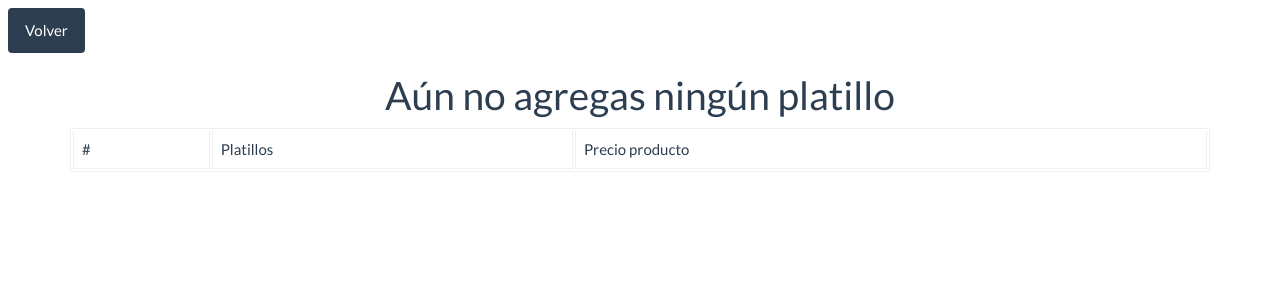
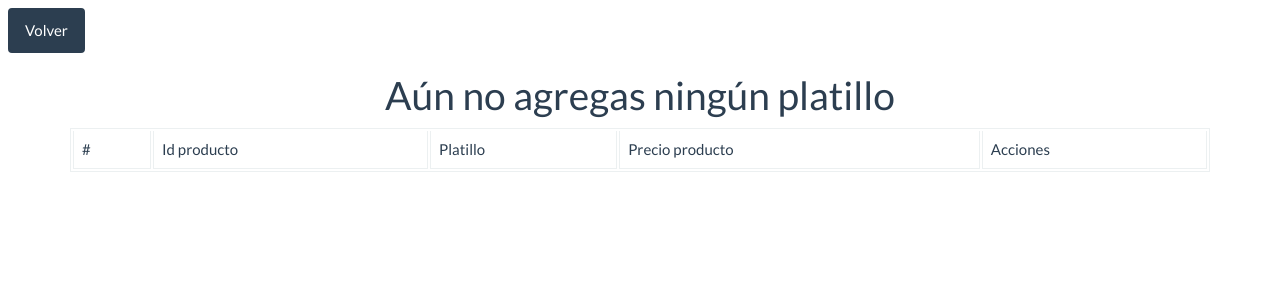
Before and after one commit to PredadorAkrid/IS-2020-2-Equipo5, a Django app: template ProyectoFinal/templates/cliente/checkout.html in a window 1280 px wide. Shown: the top 300 px of the page. Run offline with Django 3.2, Linux system fonts and the light colour scheme; the template is opened without the code that fills it, so the values that code supplies are empty.

Commit message:
ya agrega y elimina al carrito

```diff
--- a/ProyectoFinal/cliente/models.py
+++ b/ProyectoFinal/cliente/models.py
@@ -31,6 +31,7 @@ class Direccion(models.Model):
 
 class Carrito(models.Model):
     id_platillo_carrito = models.PositiveIntegerField()
+    nombre_platillo_carrito = models.CharField(max_length=100)
     id_cliente_carrito =models.PositiveIntegerField()
     precio_platillo_carrito = models.PositiveIntegerField()
     class Meta:
--- a/ProyectoFinal/cliente/views.py
+++ b/ProyectoFinal/cliente/views.py
@@ -104,7 +104,7 @@ def cart_add(request, pk):
     user_1 = User.objects.get(id=user.id)
     cliente = Cliente.objects.filter(user_cliente = user_1).first()
     product = Platillo.objects.get(id=pk)
-    agregado_carrito = Carrito(id_platillo_carrito = product.id , id_cliente_carrito = cliente.id_cliente, precio_platillo_carrito=product.precio)
+    agregado_carrito = Carrito(id_platillo_carrito = product.id , nombre_platillo_carrito = product.nombre , id_cliente_carrito = cliente.id_cliente, precio_platillo_carrito=product.precio)
     agregado_carrito.save()
     return redirect('cliente:carrito')
 
@@ -116,7 +116,7 @@ def item_clear(request, pk):
     user_1 = User.objects.get(id=user.id)
     cliente = Cliente.objects.filter(user_cliente = user_1).first()
     product = Platillo.objects.get(id=pk)
-    Carrito.objects.filter(id_platillo_carrito=product.id , id_cliente_carrito=cliente.id_cliente).delete()
+    Carrito.objects.filter(id_platillo_carrito=product.id,  id_cliente_carrito=cliente.id_cliente).delete()
     return redirect('cliente:carrito')
 
 '''
--- a/ProyectoFinal/templates/cliente/checkout.html
+++ b/ProyectoFinal/templates/cliente/checkout.html
@@ -23,8 +23,10 @@
 
 		<tr>
 			<td>#</td>
-			<td>Platillos</td>
+			<td>Id producto</td>
+			<td>Platillo</td>
 			<td>Precio producto</td>
+			<td>Acciones</td>
 
 		</tr>
 
@@ -35,6 +37,8 @@
 		<tr>
 			<td></td>
 			<td>{{item.id_platillo_carrito}}</td>
+			<td>{{item.nombre_platillo_carrito}}</td>
+
 			<td>{{item.precio_platillo_carrito}}</td>
 			<td>
 				<a class="btn btn-danger" href="{% url 'cliente:item_clear' item.id_platillo_carrito %}">Eliminar</a>
```
Also changed, not shown: ProyectoFinal/cliente/migrations/0005_auto_20200604_1723.py (added), ProyectoFinal/cliente/migrations/0006_auto_20200604_1724.py (added), ProyectoFinal/db.sqlite3, ProyectoFinal/media/platillo/imagen/2_Hamburguesa_Con__Queso.png (added).
